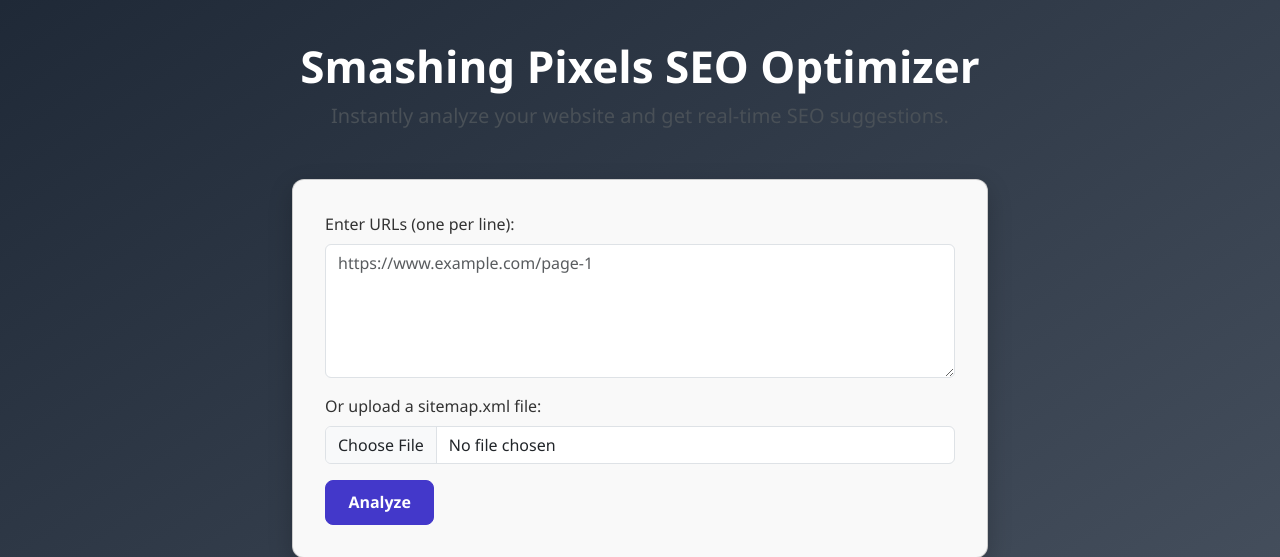
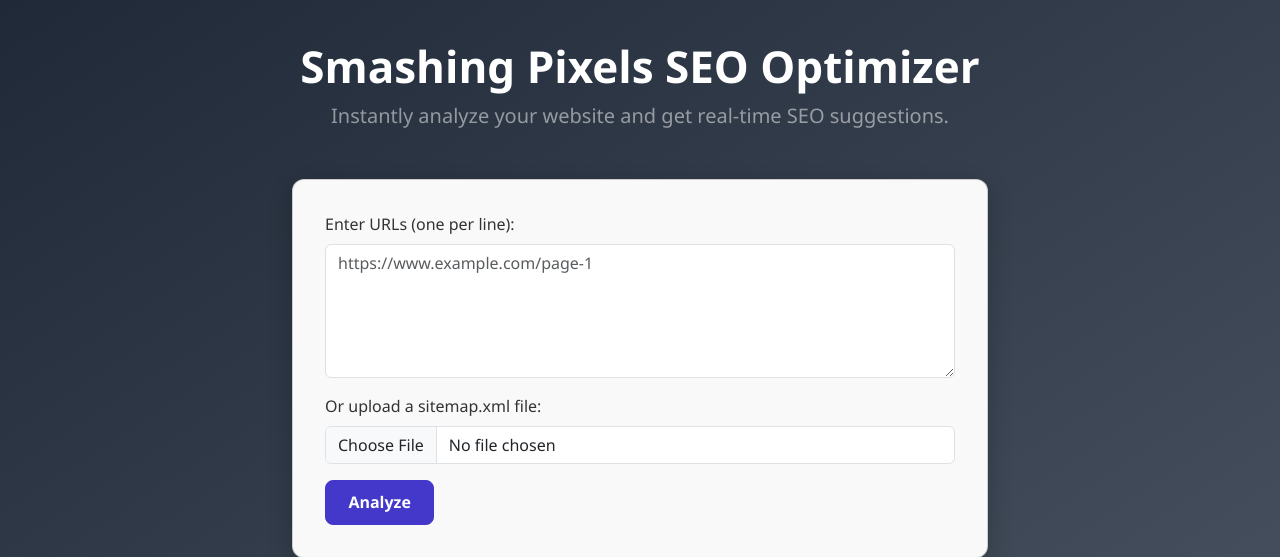
Before and after one commit to SmashingPixelsTools/seo-webscraper, a Flask app: page / in a window 1280 px wide. Shown: the top 557 px of the page. Run offline with Flask 3, Linux system fonts and the light colour scheme.

Commit message:
Add files via upload

```diff
--- a/templates/index.html
+++ b/templates/index.html
@@ -37,9 +37,6 @@
     h1 {
       font-size: 2.75rem;
     }
-    .lead {
-      font-size: 1.25rem;
-    }
     textarea, input[type="file"] {
       border-radius: 0.375rem;
     }
@@ -49,7 +46,7 @@
   <div class="container">
     <div class="text-center mb-5">
       <h1 class="fw-bold">Smashing Pixels SEO Optimizer</h1>
-      <p class="lead text-light-emphasis">Instantly analyze your website and get real-time SEO suggestions.</p>
+      <p class="lead text-white-50 fw-normal">Instantly analyze your website and get real-time SEO suggestions.</p>
     </div>
     <div class="card">
       <form action="/scrape" method="post" enctype="multipart/form-data">
```
